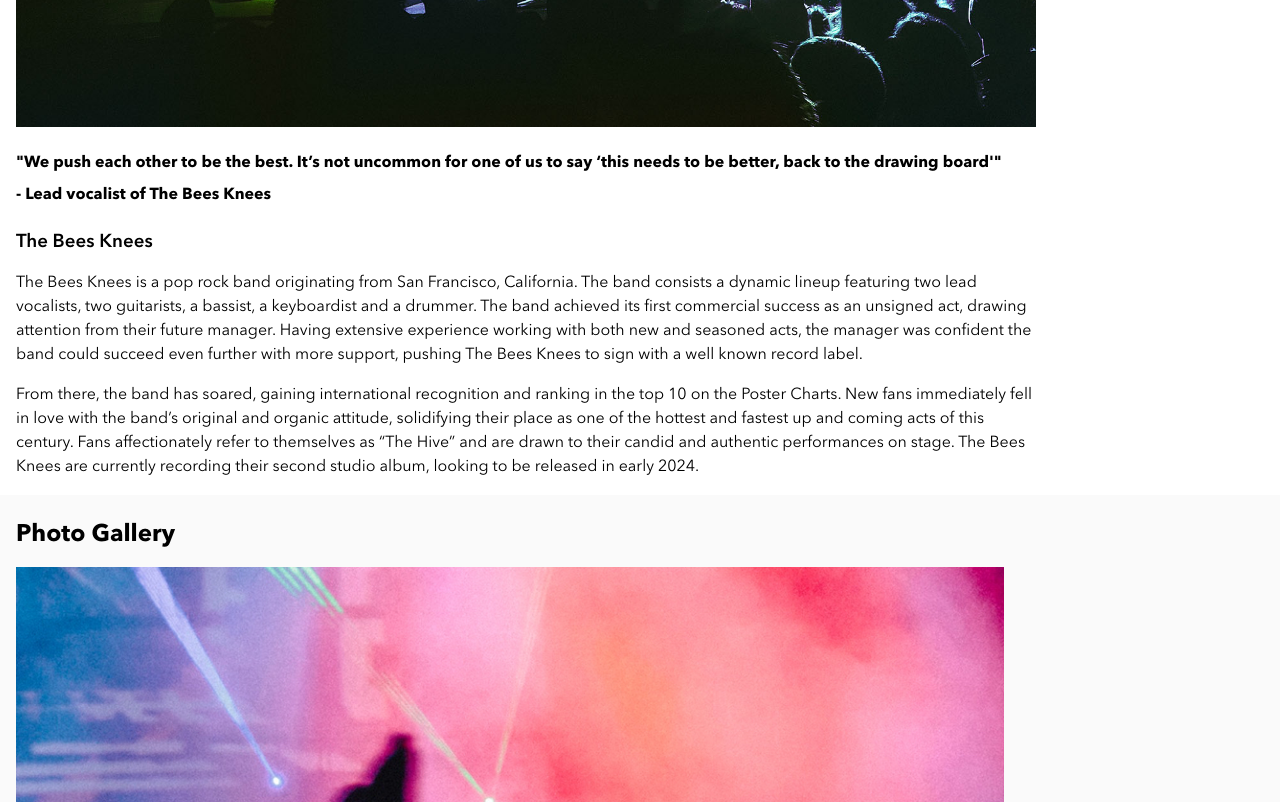
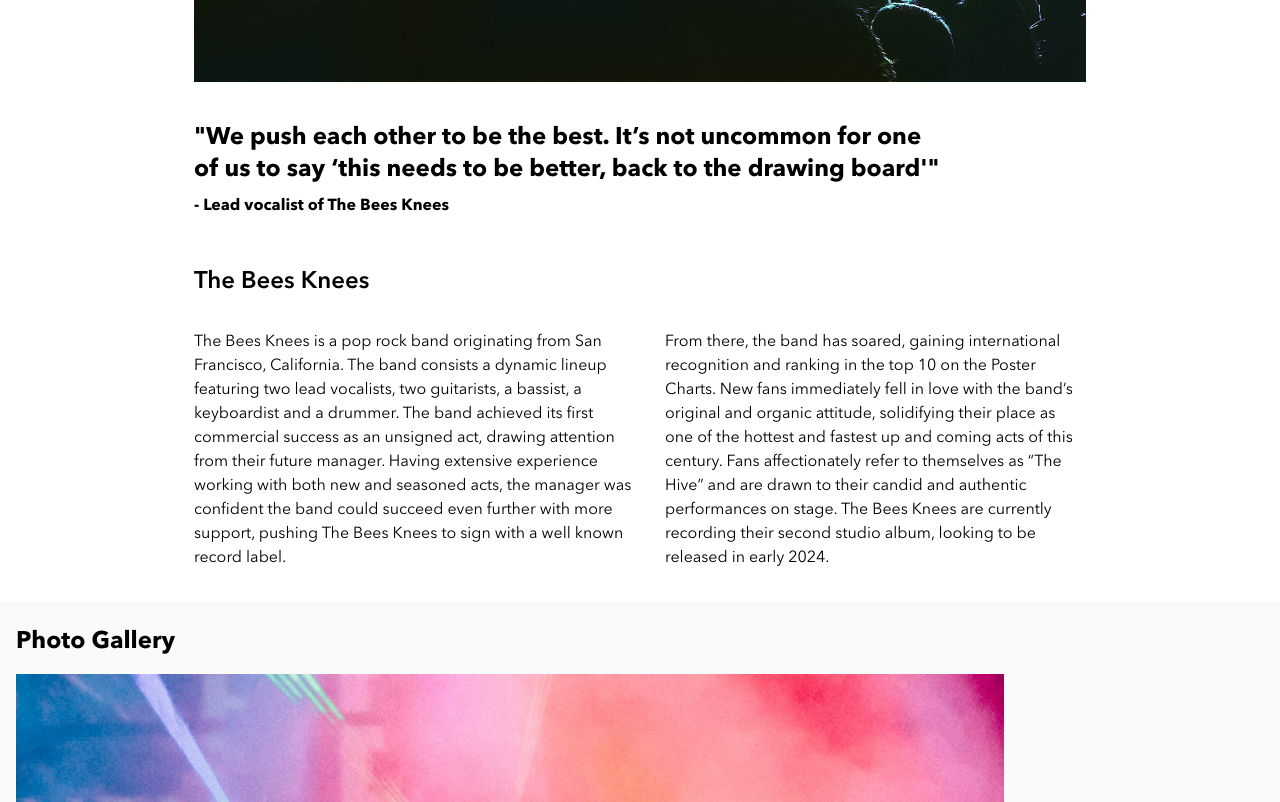
Before and after one commit to CasperLam/casper-lam-bandsite, a plain HTML site: page index.html in a window 1280 px wide. Shown: the part 1340-2142 px from the top of the page. Drawn offline with Linux system fonts and the light colour scheme.

Commit message:
make about section responsive at tablet and desktop breakpoints

```diff
--- a/index.html
+++ b/index.html
@@ -26,6 +26,7 @@
     </hero>
     <section class="about">
       <h2 class="about__title">About the Musicians</h2>
+      <div class="about__container">
         <img
           src="./assets/images/band.jpg"
           alt="The band on stage at a concert"
@@ -37,26 +38,29 @@
         </p>
         <p class="about__quote-author">- Lead vocalist of The Bees Knees</p>
         <h3 class="about__name">The Bees Knees</h3>
-      <p class="about__content-1">
+        <div class="about__content-container">
+          <p class="about__content-left">
             The Bees Knees is a pop rock band originating from San Francisco,
             California. The band consists a dynamic lineup featuring two lead
-        vocalists, two guitarists, a bassist, a keyboardist and a drummer. The
-        band achieved its first commercial success as an unsigned act, drawing
-        attention from their future manager. Having extensive experience working
-        with both new and seasoned acts, the manager was confident the band
-        could succeed even further with more support, pushing The Bees Knees to
-        sign with a well known record label.
+            vocalists, two guitarists, a bassist, a keyboardist and a drummer.
+            The band achieved its first commercial success as an unsigned act,
+            drawing attention from their future manager. Having extensive
+            experience working with both new and seasoned acts, the manager was
+            confident the band could succeed even further with more support,
+            pushing The Bees Knees to sign with a well known record label.
           </p>
-      <p class="about__content-2">
-        From there, the band has soared, gaining international recognition and
-        ranking in the top 10 on the Poster Charts. New fans immediately fell in
-        love with the band’s original and organic attitude, solidifying their
-        place as one of the hottest and fastest up and coming acts of this
-        century. Fans affectionately refer to themselves as “The Hive” and are
-        drawn to their candid and authentic performances on stage. The Bees
-        Knees are currently recording their second studio album, looking to be
-        released in early 2024.
+          <p class="about__content-right">
+            From there, the band has soared, gaining international recognition
+            and ranking in the top 10 on the Poster Charts. New fans immediately
+            fell in love with the band’s original and organic attitude,
+            solidifying their place as one of the hottest and fastest up and
+            coming acts of this century. Fans affectionately refer to themselves
+            as “The Hive” and are drawn to their candid and authentic
+            performances on stage. The Bees Knees are currently recording their
+            second studio album, looking to be released in early 2024.
           </p>
+        </div>
+      </div>
     </section>
     <section class="gallery">
       <div class="gallery__container">
--- a/styles/partials/_about.scss
+++ b/styles/partials/_about.scss
@@ -1,11 +1,40 @@
 @use "./variables" as *;
+@use "./mixins" as *;
 
 .about {
   max-width: $max-width;
   margin: 1.5rem 1rem 0 1rem;
 
+  @include tablet-up {
+    margin: 3rem 2rem 0 2rem;
+  }
+
+  @include desktop-up {
+    margin: 3rem auto 0 auto;
+  }
+
   & * {
     margin-bottom: 1rem;
+
+    @include tablet-up {
+      margin-bottom: 2rem;
+    }
+  }
+
+  &__title {
+    @include tablet-up {
+      font-size: 2rem;
+    }
+  }
+
+  &__container {
+    @include tablet-up {
+      margin: 0 2.5rem;
+    }
+
+    @include desktop-up {
+      margin: 0 4rem;
+    }
   }
 
   &__image {
@@ -19,9 +48,36 @@
 
   &__quote {
     margin-bottom: 0.5rem;
+
+    @include tablet-up {
+      font-size: 1.5rem;
+      line-height: 2rem;
+    }
+
+    @include desktop-up {
+      width: 47rem;
+    }
   }
 
   &__name {
     margin-top: 1.5rem;
+
+    @include tablet-up {
+      margin-top: 3rem;
+      font-size: 1.5rem;
+      line-height: 2rem;
+    }
+  }
+
+  &__content-container {
+    margin: 0;
+    @include tablet-up {
+      display: flex;
+      flex-direction: row;
+    }
+  }
+
+  &__content-left {
+    margin-right: 2rem;
   }
 }
--- a/styles/partials/_hero.scss
+++ b/styles/partials/_hero.scss
@@ -32,7 +32,7 @@
     width: 100%;
     max-width: $max-width;
     margin: auto;
-    padding: 0 1rem;
+    padding: 1rem;
     color: $white;
 
     @include tablet-up {
```
Also changed, not shown: styles/bio.css. Lines whose indentation alone changed are shown as unchanged.
